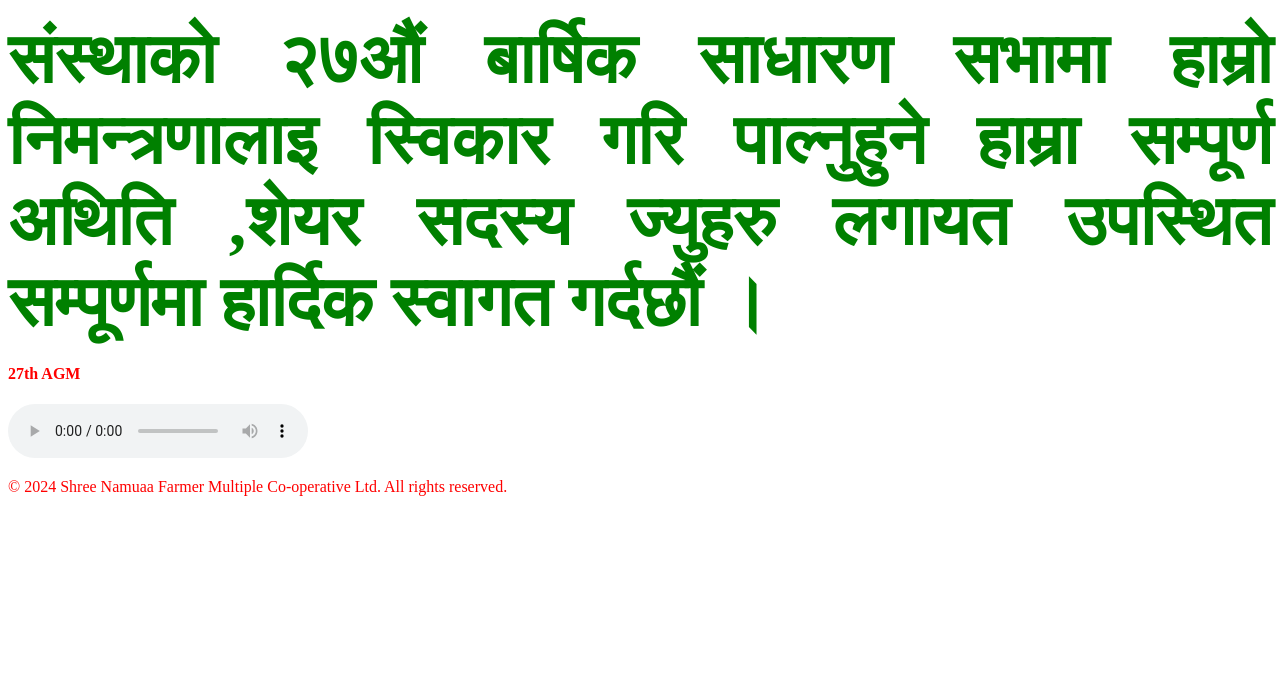
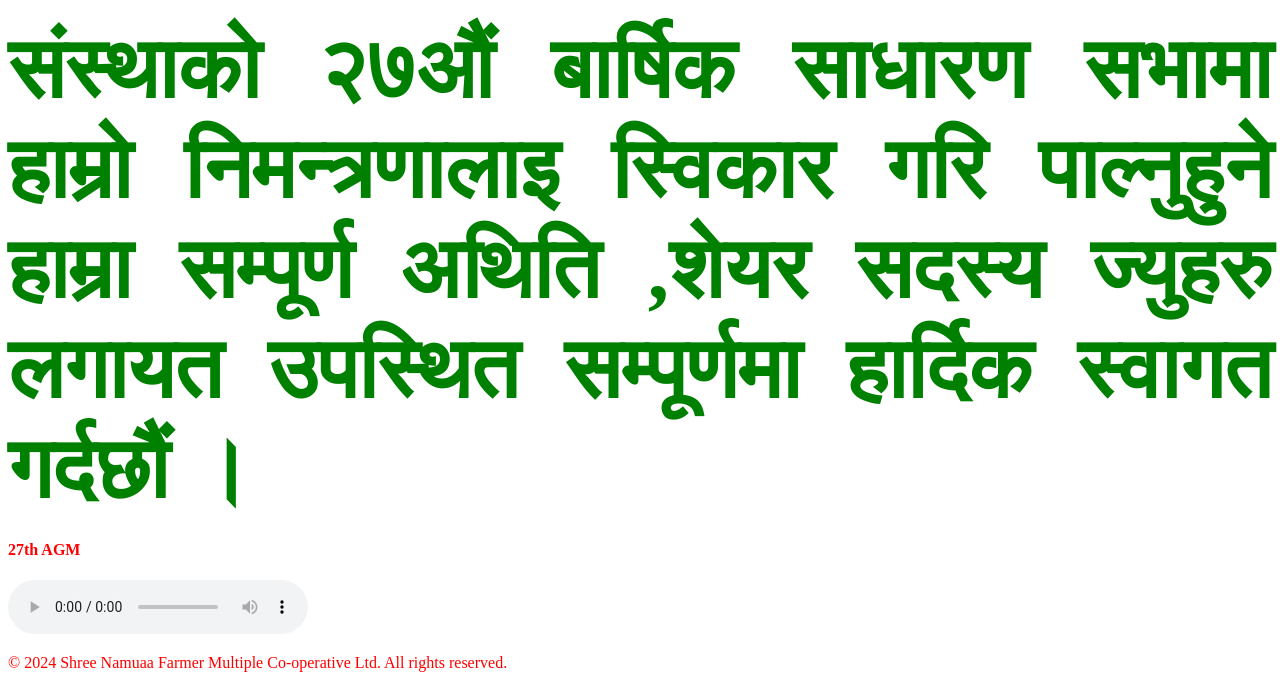
Before and after one commit to namunacoop/Namunafmc, a plain HTML site: page suchana.html in a window 1280 px wide. Shown: the part 337-1025 px from the top of the page. Before the commit the page ends 849 px from the top, so only its background shows below. Drawn offline with Linux system fonts and the light colour scheme.

Commit message:
Update suchana.html

```diff
--- a/suchana.html
+++ b/suchana.html
@@ -78,7 +78,7 @@
         }
         .blinking-marquee {
             animation: blink 1s infinite;
-            font-size: 70px; /* Increase font size if needed */
+            font-size: 85px; /* Increase font size if needed */
             text-align: justify; /* Center the text */
         }
     </style>
```
